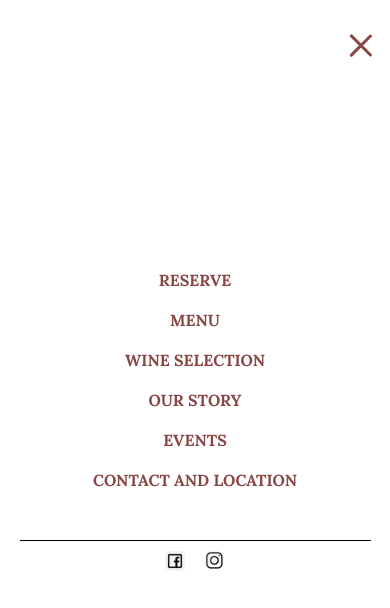
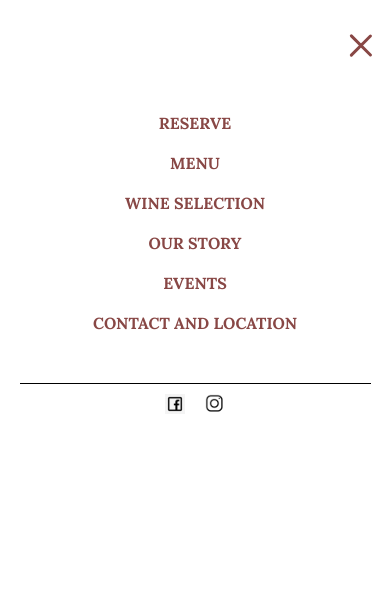
Before and after one commit to Matthiaswf/Gavi-Wine-Restaurant, a Vue app: page / in a window 390 px wide. Both pictures are taken after a click on the button 365 px from the left and 45 px from the top of the page. Shown: the top 608 px of the page. Built offline with nearby package versions, Linux system fonts and the light colour scheme; a web font is replaced by a local one.

Commit message:
Edit Mobile Links Layout

```diff
--- a/src/App.vue
+++ b/src/App.vue
@@ -90,6 +90,17 @@ export default {
   }
 
   /* Mobile Links */
+  .mobile-links {
+    position: fixed;
+    top: 0;
+    left: 0;
+    height: 100vh;
+    width: 100%;
+    background-color: white;
+    z-index: 20;
+    box-shadow: 0px 4px 6px rgba(0, 0, 0, 0.1);
+  }
+
   /* Sliding Animation for MobileLinks */
   .slide-down-enter-active,
   .slide-down-leave-active {
@@ -114,16 +125,6 @@ export default {
   .slide-down-leave-to {
     transform: translateY(-100%);
     opacity: 0;
-  }
-
-  .mobile-links {
-    position: fixed;
-    top: 0;
-    left: 0;
-    width: 100%;
-    background-color: white;
-    z-index: 20;
-    box-shadow: 0px 4px 6px rgba(0, 0, 0, 0.1);
   }
 
   .mobile-links-enter-active {
--- a/src/components/MobileLinks.vue
+++ b/src/components/MobileLinks.vue
@@ -68,7 +68,9 @@ export default {};
   z-index: 20;
 }
 .nav-links {
+  height: 100%;
   width: 100%;
+  margin-top: 4rem;
   display: flex;
   flex-direction: column;
   align-items: center;
```
